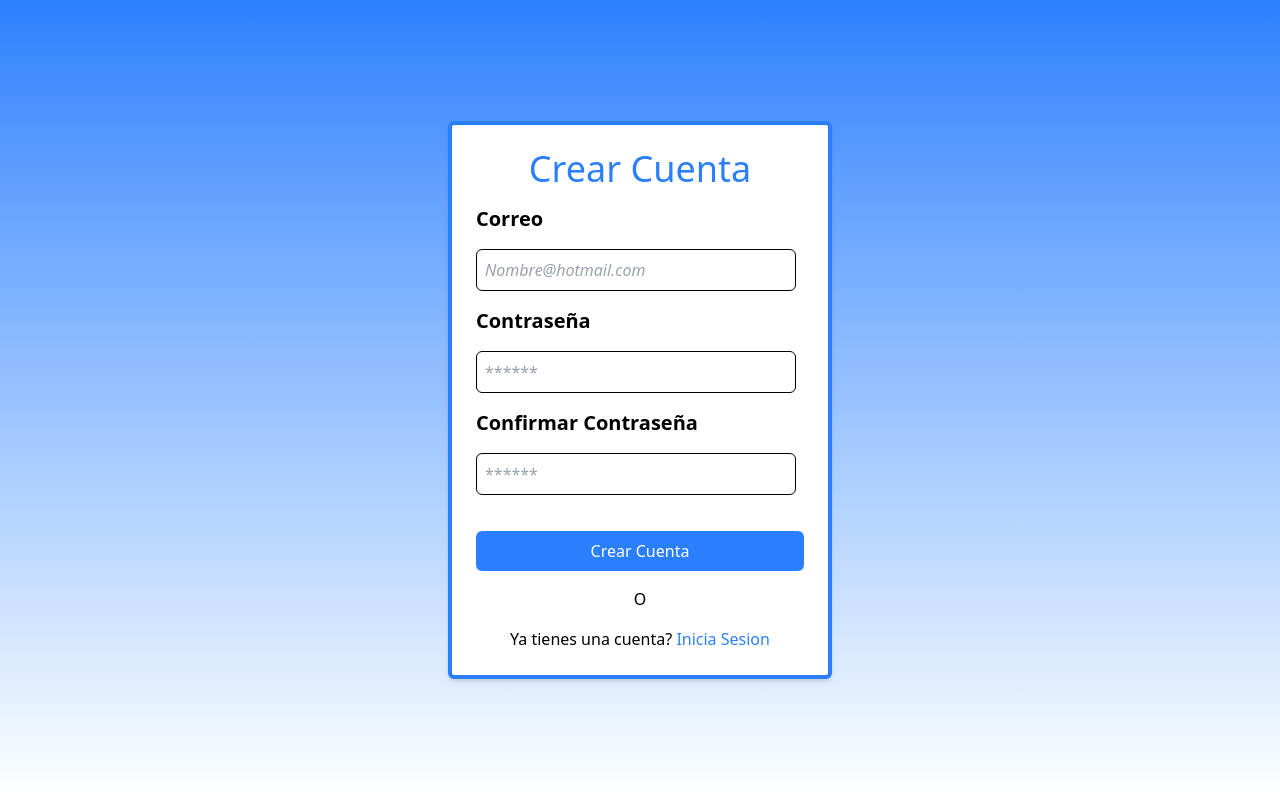
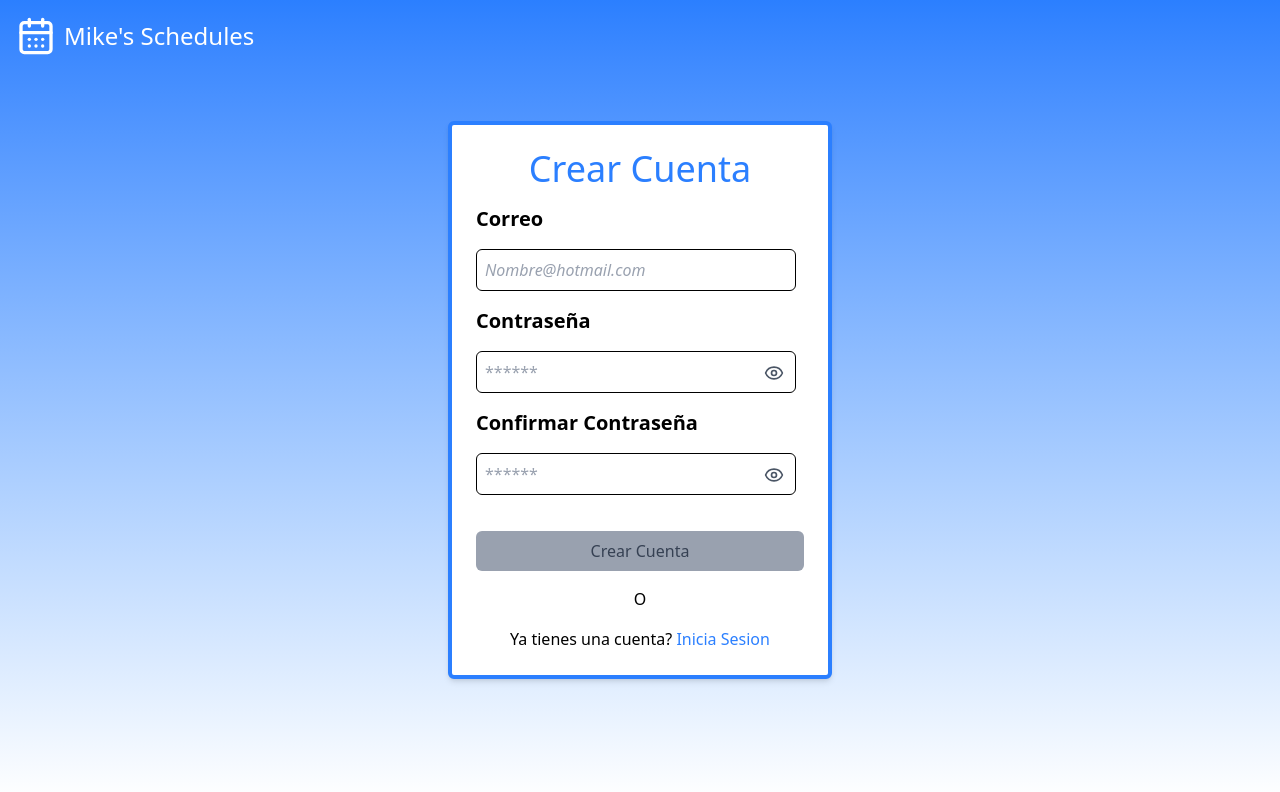
Before and after one commit to ErickDbS/Lo-de-mike, a React (Vite) app: page /register in a window 1280 px wide. Shown: the top 792 px of the page. Built offline with nearby package versions, Linux system fonts and the light colour scheme.

Commit message:
puse mas bonito el login y register y se agregaron validaciones

```diff
--- a/package.json
+++ b/package.json
@@ -11,6 +11,7 @@
   },
   "dependencies": {
     "@tailwindcss/vite": "^4.0.14",
+    "lucide-react": "^0.482.0",
     "react": "^19.0.0",
     "react-dom": "^19.0.0",
     "react-router-dom": "^7.3.0",
--- a/src/Components/Login-Register/Login.tsx
+++ b/src/Components/Login-Register/Login.tsx
@@ -1,9 +1,19 @@
 import { Link } from "react-router-dom"
+import { Eye, EyeOff, CalendarDays } from "lucide-react"
+import { useState } from "react"
 
 export default function Login(){
+    const [showPassword, setShowPassword] = useState(false)
     return (
         <>
-            <div className="bg-gradient-to-t from-white to-blue-500 min-h-screen flex flex-col justify-center items-center">
+            <div className="bg-gradient-to-t from-white to-blue-500 min-h-screen flex flex-col justify-center items-center relative">
+
+                {/* Logo en la parte superior izquierda */}
+                <div className="absolute top-4 left-4 flex items-center">
+                    <CalendarDays className="text-white h-10 w-10" />
+                    <h1 className="text-white text-2xl ml-2">Mike's Schedules</h1>
+                </div>
+
                 <form className="grid gap-4 border-4 w-96 p-6 bg-white shadow-md rounded-md border-blue-500">
                     <label className="grid text-4xl place-items-center">Iniciar Sesion</label>
                     <label className="text-xl font-bold">Correo</label>
@@ -14,12 +24,21 @@ export default function Login(){
                         required
                         />
                     <label className="text-xl font-bold">Contraseña</label>
+                <div className="relative w-80">
                     <input
-                        type="password"
-                        className="w-80 p-2 border rounded-md placeholder:text-gray-400"
+                        type={showPassword ? "text" : "password"}
+                        className="w-full p-2 border rounded-md placeholder:text-gray-400 pr-10"
                         required
                         placeholder="******"
-                        />
+                    />
+                    <button
+                        type="button"
+                        className="absolute right-3 top-3 text-gray-600 hover:text-gray-900"
+                        onClick={() => setShowPassword(!showPassword)}
+                    >
+                        {showPassword ? <EyeOff size={20} /> : <Eye size={20} />}
+                    </button>
+                </div>
                     <button
                         className="text-white rounded-md bg-blue-500 mt-5 py-2 hover:bg-blue-700"
                         >
--- a/src/Components/Login-Register/Register.tsx
+++ b/src/Components/Login-Register/Register.tsx
@@ -1,9 +1,41 @@
 import { Link } from "react-router-dom"
+import { useState } from "react"
+import { Eye, EyeOff, CalendarDays } from "lucide-react"
 
 export default function Register(){
+    const [password, setPassword] = useState("")
+    const [confirmPassword, setConfirmPassword] = useState("")
+    const [error, setError] = useState("")
+    const [showPassword, setShowPassword] = useState(false)
+    const [showConfirmPassword, setShowConfirmPassword] = useState(false)
+
+    const handlePassword = (value:string) => {
+        setPassword(value)
+        validatePasswords(value, confirmPassword)
+    }
+
+    const handleConfirmPassword = (value:string) => {
+        setConfirmPassword(value)
+        validatePasswords(password, value)
+    }
+
+    const validatePasswords = (password:string, confirmPassword:string) => {
+        if (password != confirmPassword) {
+            setError("Las contraseñas no coinciden")
+        } else {
+            setError("")
+        }
+    }
     return (
         <>
             <div className="bg-gradient-to-t from-white to-blue-500 min-h-screen flex flex-col justify-center items-center">
+
+                {/* Logo en la parte superior izquierda */}
+                <div className="absolute top-4 left-4 flex items-center">
+                    <CalendarDays className="text-white h-10 w-10" />
+                    <h1 className="text-white text-2xl ml-2">Mike's Schedules</h1>
+                </div>
+
                 <form className="grid gap-4 border-4 w-96 p-6 bg-white shadow-md rounded-md border-blue-500">
                     <label className="grid text-4xl place-items-center text-blue-500">Crear Cuenta</label>
                     <label className="text-xl font-bold">Correo</label>
@@ -13,22 +45,53 @@ export default function Register(){
                         placeholder="Nombre@hotmail.com"
                         required
                     />
-                    <label className="text-xl font-bold">Contraseña</label>
+                    {/* Campo de contraseña con botón para mostrar/ocultar */}
+                <label className="text-xl font-bold">Contraseña</label>
+                <div className="relative w-80">
                     <input
-                        type="password"
-                        className="w-80 p-2 border rounded-md placeholder:text-gray-400"
-                        required
-                        placeholder="******"
-                    />
-                    <label className="text-xl font-bold">Confirmar Contraseña</label>
-                    <input
-                        type="password"
-                        className="w-80 p-2 border rounded-md placeholder:text-gray-400"
+                        type={showPassword ? "text" : "password"}
+                        value={password}
+                        onChange={(e) => handlePassword(e.target.value)}
+                        className="w-full p-2 border rounded-md placeholder:text-gray-400 pr-10"
                         required
                         placeholder="******"
                     />
                     <button
-                        className="text-white rounded-md bg-blue-500 mt-5 py-2 hover:bg-blue-700"
+                        type="button"
+                        className="absolute right-3 top-3 text-gray-600 hover:text-gray-900"
+                        onClick={() => setShowPassword(!showPassword)}
+                    >
+                        {showPassword ? <EyeOff size={20} /> : <Eye size={20} />}
+                    </button>
+                </div>
+
+                {/* Campo de confirmación de contraseña con botón para mostrar/ocultar */}
+                <label className="text-xl font-bold">Confirmar Contraseña</label>
+                <div className="relative w-80">
+                    <input
+                        type={showConfirmPassword ? "text" : "password"}
+                        value={confirmPassword}
+                        onChange={(e) => handleConfirmPassword(e.target.value)}
+                        className="w-full p-2 border rounded-md placeholder:text-gray-400 pr-10"
+                        required
+                        placeholder="******"
+                    />
+                    <button
+                        type="button"
+                        className="absolute right-3 top-3 text-gray-600 hover:text-gray-900"
+                        onClick={() => setShowConfirmPassword(!showConfirmPassword)}
+                    >
+                        {showConfirmPassword ? <EyeOff size={20} /> : <Eye size={20} />}
+                    </button>
+                </div>
+                    {error && <span className="text-red-500">{error}</span>}
+                    <button
+                        className={`mt-5 py-2 rounded-md transition-colors ${
+                            error || !password || !confirmPassword
+                              ? "bg-gray-400 text-gray-700 cursor-not-allowed"
+                              : "bg-blue-500 text-white hover:bg-blue-700"
+                          }`}
+                        disabled={!!error}
                         >
                         Crear Cuenta
                     </button>
```
Also changed, not shown: 1 other file (tests, documents, lock files or other folders).
